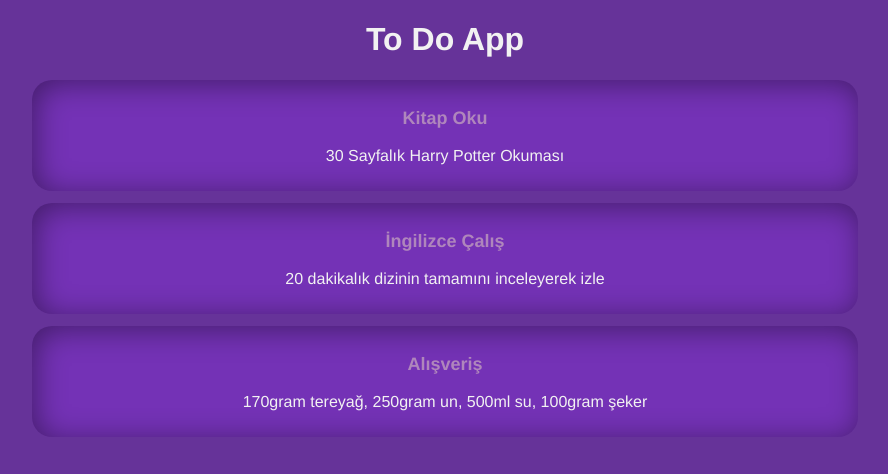
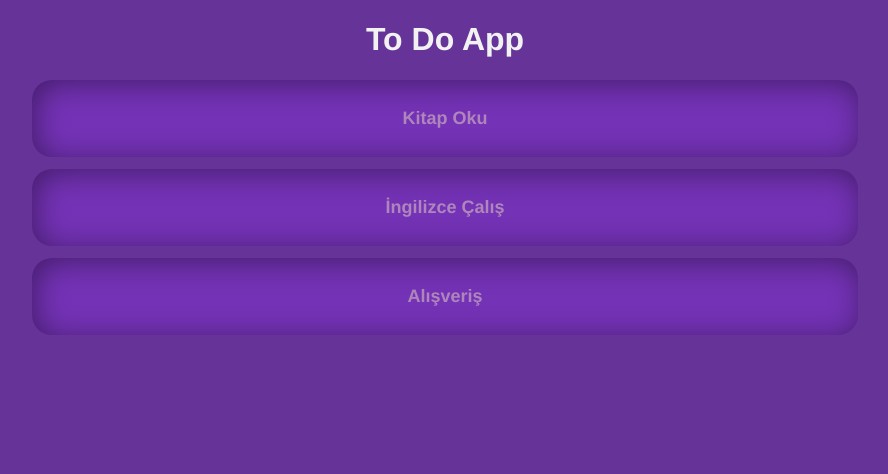
Before and after one commit to oguzhanascier/todolist-vue3-jsonServer, a Vue app: page / in a window 1280 px wide. Shown: the top 474 px of the page, without its empty margins (195-1083 px from the left). Built offline with nearby package versions, Linux system fonts and the light colour scheme; data requests are answered from the project's data file.

Commit message:
visible or invisible with 'detail' method

```diff
--- a/src/components/todos.vue
+++ b/src/components/todos.vue
@@ -1,9 +1,9 @@
 <template>
-  <div class="todos">
+  <div class="todos" @click="detail">
     <div class="title">
         <h3>{{todos.title}}</h3>
     </div>
-    <div class="details">
+    <div class="details" v-if="showDetail">
         <p class="content">
             {{ todos.content }}
         </p>
@@ -13,7 +13,18 @@
 
 <script>
 export default {
-    props:['todos']
+    props:['todos'],
+    data(){
+        return{
+          showDetail: false,
+        }
+    },
+
+    methods:{
+        detail(){
+            this.showDetail=!this.showDetail
+        }
+    }
 
 }
 </script>
@@ -27,6 +38,7 @@ export default {
     border-radius: 20px;
     transition: all .3s ease-in-out;
     box-shadow: 1mm 1mm 8mm rgba(0, 0, 0, 0.42) inset;
+    cursor: pointer;
 
 }
 
```
